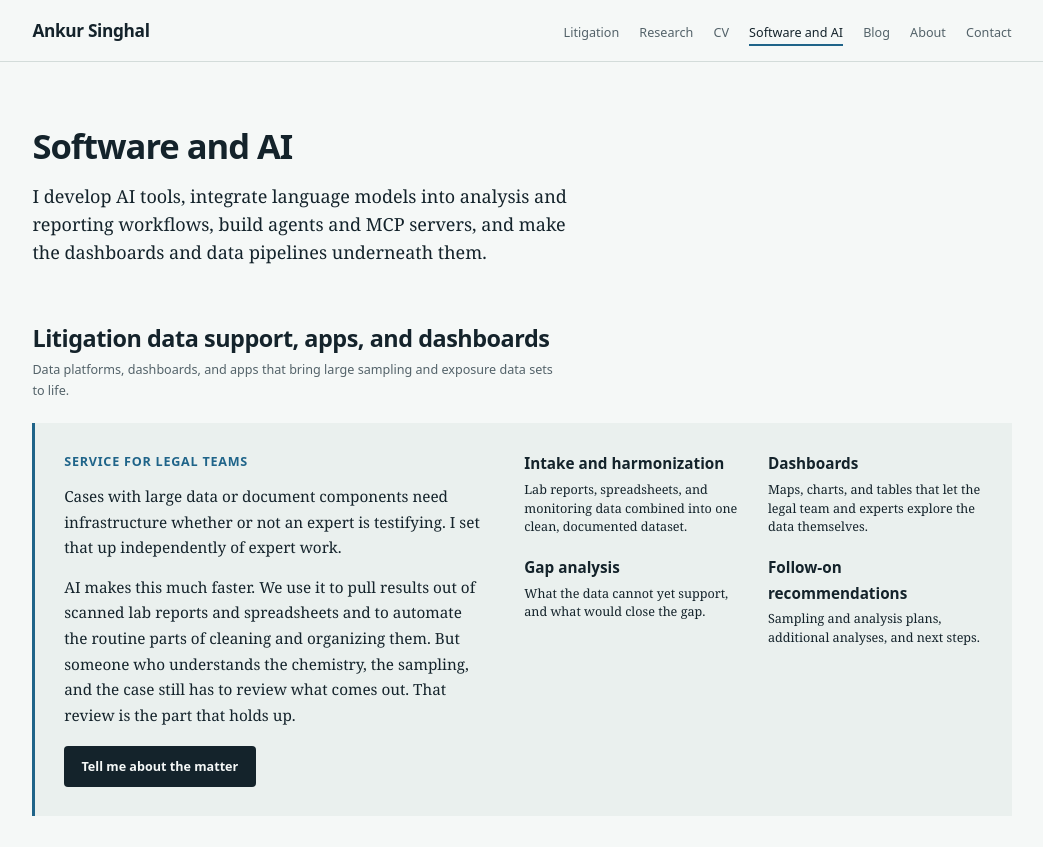
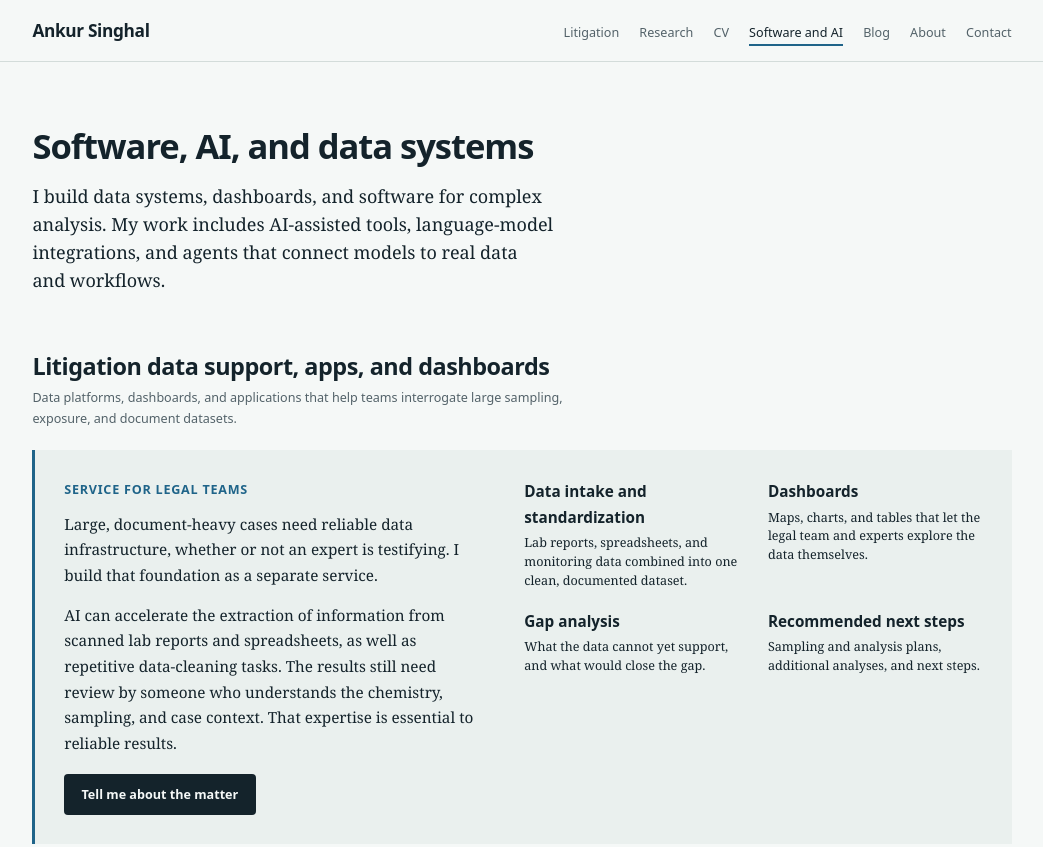
Before and after one commit to aksinghal86/ankursinghal.me, an Astro site: page /software in a window 1280 px wide. Shown: the top 847 px of the page, without its empty margins (118-1161 px from the left). Built offline with nearby package versions, Linux system fonts and the light colour scheme; Astro itself is replaced by a stand-in of ours.

Commit message:
updated text

```diff
--- a/src/pages/litigation.astro
+++ b/src/pages/litigation.astro
@@ -24,7 +24,7 @@ const toolsFor = (ids: string[]) => ids.map((id) => software.find((p) => p.id ==
     <div class="prose">
       <p>
         This page summarizes a few of the past evaluations by chemical.
-        See my <a href="/cv">CV</a>for my full professional history.
+        See my <a href="/cv">CV</a> for my full professional history.
       </p>
     </div>
 
--- a/src/pages/software/index.astro
+++ b/src/pages/software/index.astro
@@ -4,20 +4,20 @@ import Base from '../../layouts/Base.astro';
 
 const projects = (await getCollection('software', (p) => !p.data.hidden)).sort((a, b) => a.data.order - b.data.order);
 const kinds = [
-  { id: 'litigation-data', name: 'Litigation data support, apps, and dashboards', blurb: 'Data platforms, dashboards, and apps that bring large sampling and exposure data sets to life. ' },
-  { id: 'ai-tools', name: 'Software, AI tools, integration, and agents', blurb: 'Apps and tools that use language models and machine learning, and agents that connect models to real data and workflows.' },
+  { id: 'litigation-data', name: 'Litigation data support, apps, and dashboards', blurb: 'Data platforms, dashboards, and applications that help teams interrogate large sampling, exposure, and document datasets.' },
+  { id: 'ai-tools', name: 'Software, AI tools, integration, and agents', blurb: 'Applications and tools that use language models and machine learning, plus agents that connect models to real data and workflows.' },
 ] as const;
 ---
 
 <Base
-  title="Software and AI"
+  title="Software, AI, and data systems"
   description="Apps, dashboards, AI tools, and agents by Ankur Singhal: language model workflows, MCP servers, and data pipelines."
 >
   <div class="wrap">
     <div class="page-head">
-      <h1>Software and AI</h1>
+      <h1>Software, AI, and data systems</h1>
       <p class="lede">
-        I develop AI tools, integrate language models into analysis and reporting workflows, build agents and MCP servers, and make the dashboards and data pipelines underneath them.
+        I build data systems, dashboards, and software for complex analysis. My work includes AI-assisted tools, language-model integrations, and agents that connect models to real data and workflows.
       </p>
     </div>
     <!-- <div class="prose">
@@ -37,16 +37,16 @@ const kinds = [
               <div class="service-pitch">
                 <p class="service-kicker">Service for legal teams</p>
                 <p>
-                  Cases with large data or document components need infrastructure whether or not an expert is testifying. I set that up independently of expert work.
+                  Large, document-heavy cases need reliable data infrastructure, whether or not an expert is testifying. I build that foundation as a separate service.
                 </p>
                 <p>
-                  AI makes this much faster. We use it to pull results out of scanned lab reports and spreadsheets and to automate the routine parts of cleaning and organizing them. But someone who understands the chemistry, the sampling, and the case still has to review what comes out. That review is the part that holds up.
+                  AI can accelerate the extraction of information from scanned lab reports and spreadsheets, as well as repetitive data-cleaning tasks. The results still need review by someone who understands the chemistry, sampling, and case context. That expertise is essential to reliable results.
                 </p>
                 <p><a class="btn" href="/contact">Tell me about the matter</a></p>
               </div>
               <dl class="service-list">
                 <div>
-                  <dt>Intake and harmonization</dt>
+                  <dt>Data intake and standardization</dt>
                   <dd>Lab reports, spreadsheets, and monitoring data combined into one clean, documented dataset.</dd>
                 </div>
                 <div>
@@ -58,7 +58,7 @@ const kinds = [
                   <dd>What the data cannot yet support, and what would close the gap.</dd>
                 </div>
                 <div>
-                  <dt>Follow-on recommendations</dt>
+                  <dt>Recommended next steps</dt>
                   <dd>Sampling and analysis plans, additional analyses, and next steps.</dd>
                 </div>
               </dl>
```
